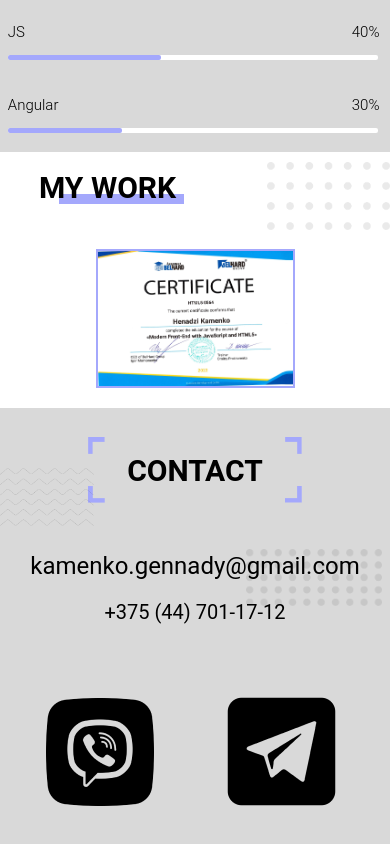
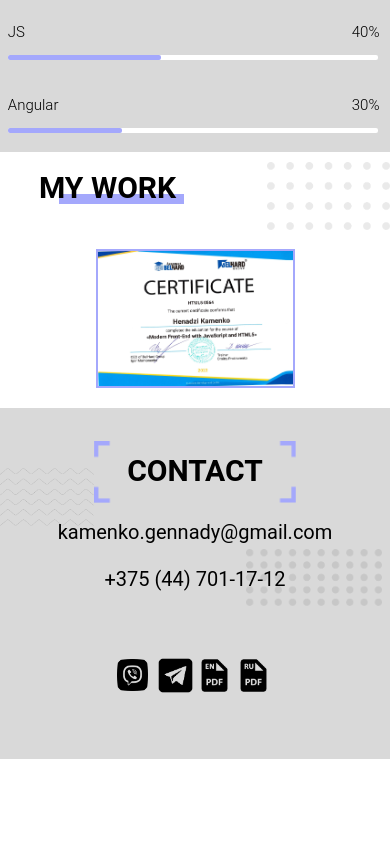
Before and after one commit to Kamegen/myPortfolio, a plain HTML site: page index.html in a window 390 px wide. Shown: the part 1304-2148 px from the top of the page. After the commit the page ends 2063 px from the top, so only its background shows below. Drawn offline with Linux system fonts and the light colour scheme.

Commit message:
Add resume

```diff
--- a/index.html
+++ b/index.html
@@ -143,22 +143,15 @@
         </div>
 
         <div class="telegram-viber">
-            <a class="viber" href="viber://add?number=+375447011712"><img src="images/viber.png" alt="viber"></a>
-            <a class="telegram" href="https://t.me/gena_dev"><img src="images/telegram.png" alt="telegram"></a>
+            <a class="viber" href="viber://add?number=+375447011712"><img class="viber-img" src="images/viber.png" alt="viber"></a>
+            <a class="telegram" href="https://t.me/gena_dev"><img class="telegram-img" src="images/telegram.png" alt="telegram"></a>
+
+            <a class="resume-link" href="resume/ResumeEN.pdf" target="_blank"> <img class="pdf-img" src="images/pdf-file-en.png"></a>
+            <a class="resume-link" href="resume/ResumeRU.pdf" target="_blank"> <img class="pdf-img" src="images/pdf-file-ru.png"></a>
 
         </div>
 
-
-
-
-
-
     </footer>
-
-
-
-
-
 
     <script src="script/script.js"></script>
 
--- a/style/style.css
+++ b/style/style.css
@@ -359,22 +359,43 @@ article {
     justify-content: center;
 }
 
-.viber {
-    display: block;
-    margin-right: 65px;
+.viber, .telegram {
+    width: 0;
 }
 
-.viber img, .telegram img {
+.viber-img {
+    width: 80%;
+}
+
+.telegram-img {
+    width: 100%;
+}
+
+
+
+.viber img, .telegram img, .resume-link img {
     transition: .2s linear;
 
 }
 
 
-
-.viber :hover, .telegram :hover {
+.viber :hover, .telegram :hover, .resume-link :hover {
     transform:scale(1.1, 1.1) ;
 
 }
+
+
+.resume-link {
+    color: #000;
+    width: 0;
+
+
+}
+
+.pdf-img {
+    width: 100%;
+}
+
 
 @keyframes mobile {
     to {
@@ -601,7 +622,7 @@ article {
     }
 
     .vectors {
-        width: 55%;
+        width: 52%;
     }
 
     .lines-big {
@@ -616,12 +637,23 @@ article {
     }
 
     .email-tel {
-        margin-top: -15%;
+        margin-top: -92px;
+    }
+
+
+    .email {
+        font-size: 20px;
     }
 
     .tel {
+        font-size: 20px;
         margin-top: 5%;
     }
+
+    .viber {
+        margin-right: 0;
+    }
+
 
     @keyframes mobile {
         to {
```
Also changed, not shown: images/pdf-file-en.png (added), images/pdf-file-ru.png (added), images/pdf-file.png (added), 2 other files.
